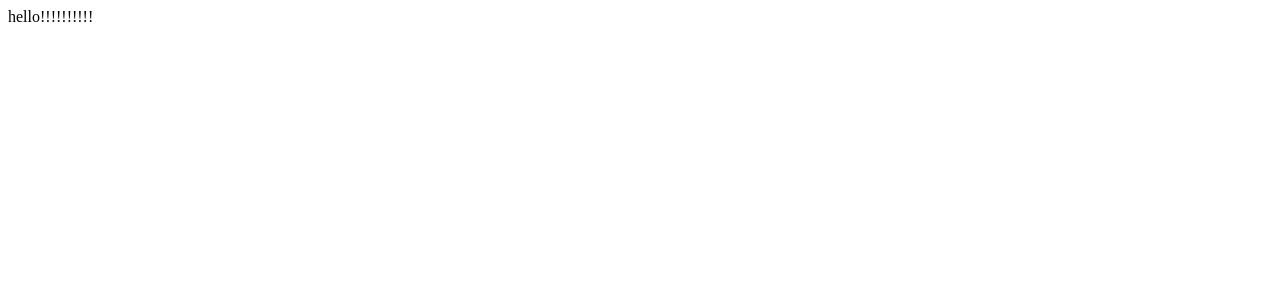
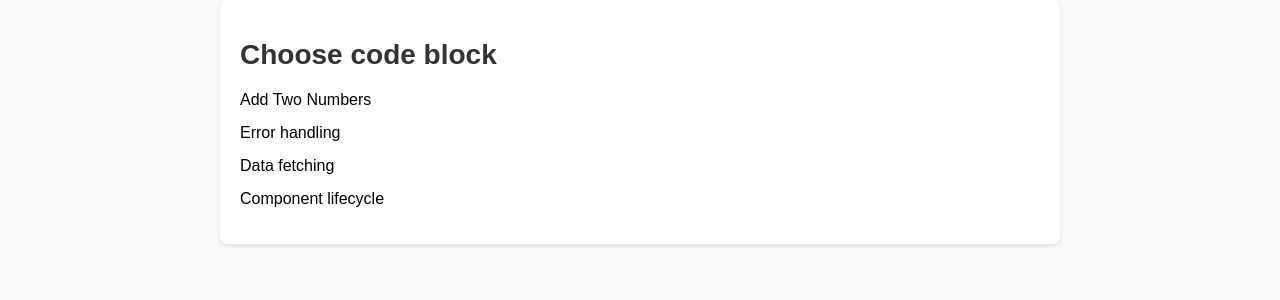
Before and after one commit to vovadavidzon/MoveoTask, a React (Vite) app in the folder client/: page / in a window 1280 px wide. Shown: the top 300 px of the page. Built offline with nearby package versions, Linux system fonts and the light colour scheme.

Commit message:
added codeContext ,CodePage,and LobbyPage -client

```diff
--- a/client/src/App.jsx
+++ b/client/src/App.jsx
@@ -1,6 +1,18 @@
 import React from "react";
+import { Routes, Route, Navigate } from "react-router-dom";
+import LobbyPage from "./pages/LobbyPage";
+import CodePage from "./pages/CodePage";
+
 function App() {
-  return <>hello!!!!!!!!!!</>;
+  return (
+    <>
+      <Routes>
+        <Route path="/" element={<LobbyPage />} />
+        <Route path="/codepage/:id" element={<CodePage />} />
+        <Route path="*" element={<Navigate to="/" />} />
+      </Routes>
+    </>
+  );
 }
 
 export default App;
--- /dev/null
+++ b/client/src/context/CodeContext.jsx
@@ -0,0 +1,5 @@
+import { getRequest } from "../utils/services";
+import { baseUrl } from "../utils/services";
+import { useEffect } from "react";
+
+useEffect(() => {}, []);
--- a/client/src/index.css
+++ b/client/src/index.css
@@ -0,0 +1,51 @@
+body {
+  font-family: Arial, sans-serif;
+  margin: 0;
+  padding: 0;
+  background-color: #f8f9fa;
+}
+
+.container {
+  max-width: 800px;
+  margin: 0 auto;
+  padding: 20px;
+  background-color: #fff;
+  border-radius: 8px;
+  box-shadow: 0px 2px 4px rgba(0, 0, 0, 0.1);
+}
+
+h1 {
+  font-size: 28px;
+  margin-bottom: 20px;
+  color: #333;
+}
+
+ul {
+  list-style: none;
+  padding: 0;
+}
+
+li {
+  margin-bottom: 15px;
+}
+
+a {
+  text-decoration: none;
+  color: #007bff;
+  transition: color 0.3s ease;
+}
+
+a:hover {
+  color: #0056b3;
+}
+
+.link-box {
+  padding: 15px;
+  border-radius: 8px;
+  background-color: #f0f0f0;
+  transition: background-color 0.3s ease;
+}
+
+.link-box:hover {
+  background-color: #e0e0e0;
+}
--- a/client/src/main.jsx
+++ b/client/src/main.jsx
@@ -1,10 +1,13 @@
 import React from "react";
 import ReactDOM from "react-dom/client";
+import { BrowserRouter } from "react-router-dom";
 import App from "./App.jsx";
 import "./index.css";
 
 ReactDOM.createRoot(document.getElementById("root")).render(
   <React.StrictMode>
-    <App />
+    <BrowserRouter>
+      <App />
+    </BrowserRouter>
   </React.StrictMode>
 );
--- /dev/null
+++ b/client/src/pages/CodePage.jsx
@@ -0,0 +1,7 @@
+import React from "react";
+
+const CodePage = () => {
+  return <div>this is the code</div>;
+};
+
+export default CodePage;
--- /dev/null
+++ b/client/src/pages/LobbyPage.jsx
@@ -0,0 +1,34 @@
+import React from "react";
+import { Link, Navigate, useNavigate } from "react-router-dom";
+
+const codeBlocks = [
+  { id: 1, name: "Add Two Numbers" },
+  { id: 2, name: "Error handling" },
+  { id: 3, name: "Data fetching" },
+  { id: 4, name: "Component lifecycle" },
+];
+
+const LobbyPage = () => {
+  const navigate = useNavigate();
+
+  return (
+    <div className="container">
+      <h1>Choose code block</h1>
+      <ul>
+        {codeBlocks.map((codeBlock) => (
+          <li
+            key={codeBlock.id}
+            onClick={() => {
+              navigate(`codepage/${codeBlock.id}`);
+            }}
+          >
+            {" "}
+            {codeBlock.name}
+          </li>
+        ))}
+      </ul>
+    </div>
+  );
+};
+
+export default LobbyPage;
```
Also changed, not shown: client/utils/services.js (added, +13 -0 lines).
